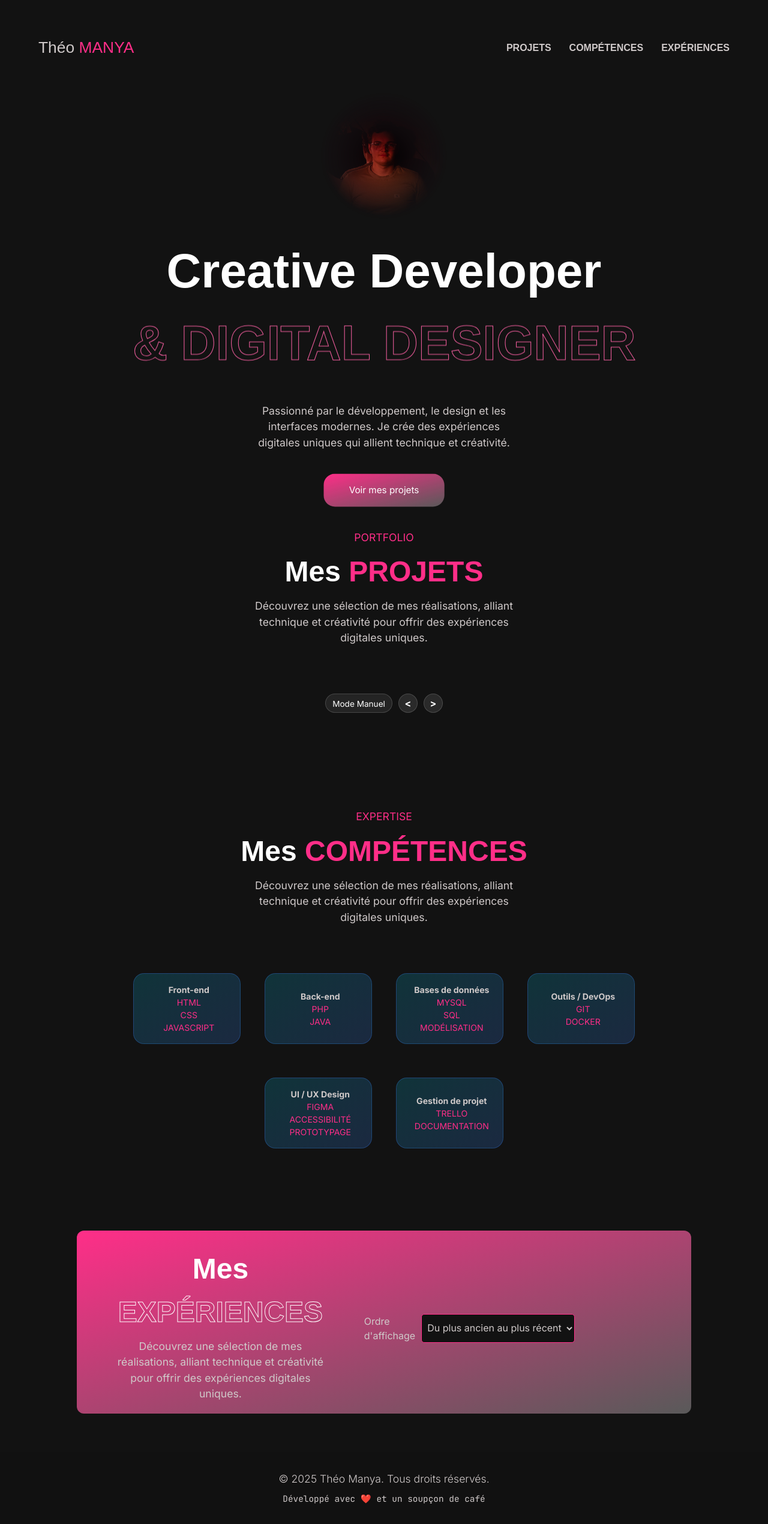
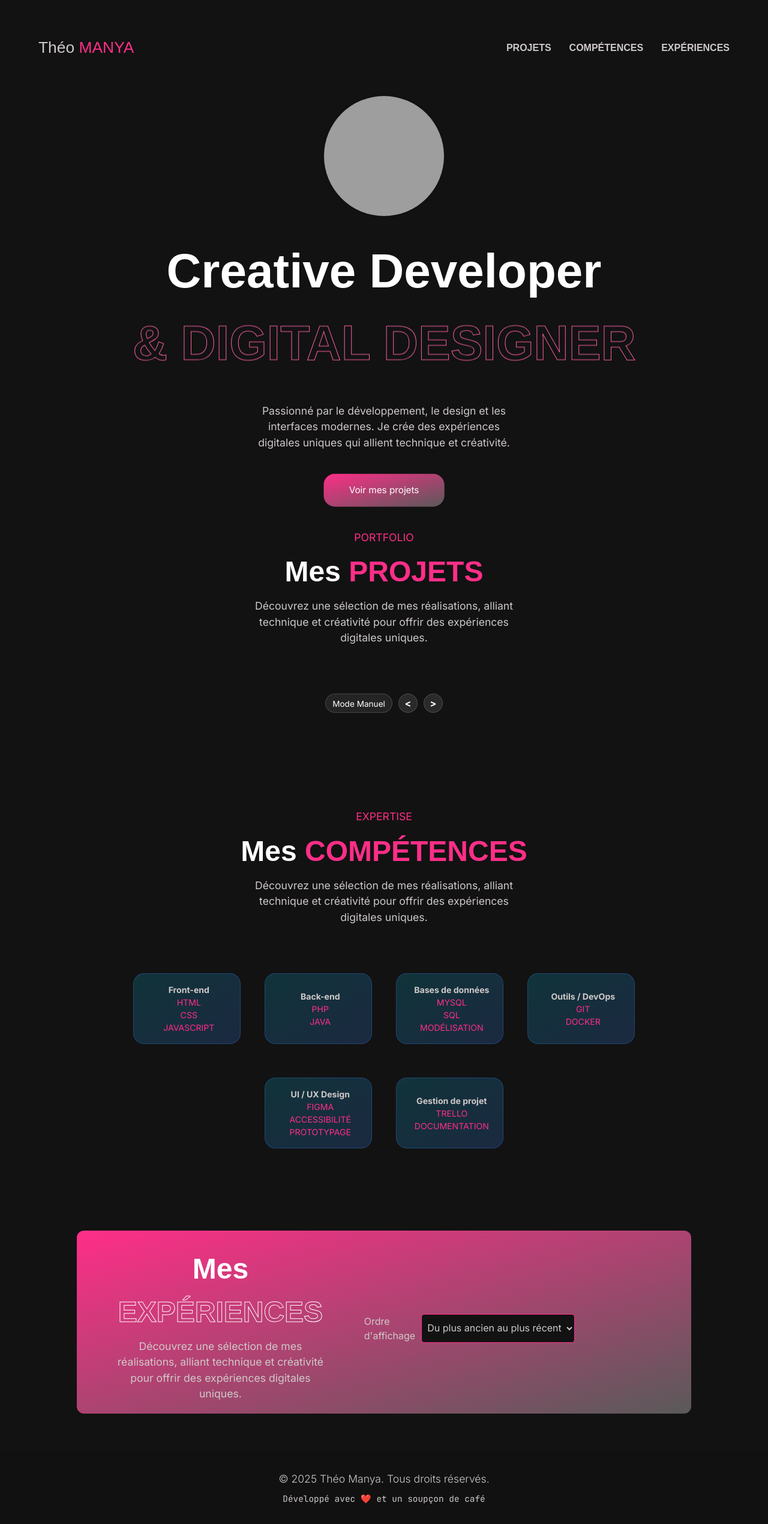
Before and after one commit to Maanaaa/theo-manya.fr, a PHP site: page / in a window 1280 px wide. Shown: the whole page at 60% size. Run offline with PHP 8.4, Linux system fonts and the light colour scheme; data that the repository does not hold is empty; some web fonts are replaced; grey boxes are pictures that could not be loaded.

Commit message:
Ajout d'une image portrait dans le header

```diff
--- a/index.php
+++ b/index.php
@@ -74,7 +74,7 @@ $resultats->closeCursor();
     <div class="intro">
         <!---<img src="img/header.png" alt="Portfolio de Manya Théo, SAE203. Image principale du header."> !-->
         <div class="portrait-container">
-            <img src="img/portrait_manya_theo.webp" alt="Portrait de Théo Manya, étudiant en BUT MMI à l'IUT du Puy-en-Velay. Développement web." class="portrait">
+            <img src="https://i.ibb.co/60ywMdqS/portrait-manya-theo.webp" alt="Portrait de Théo Manya, étudiant en BUT MMI à l'IUT du Puy-en-Velay. Développement web." class="portrait">
         </div>
         <h1 class="typingEffect"></h1>
 
```
